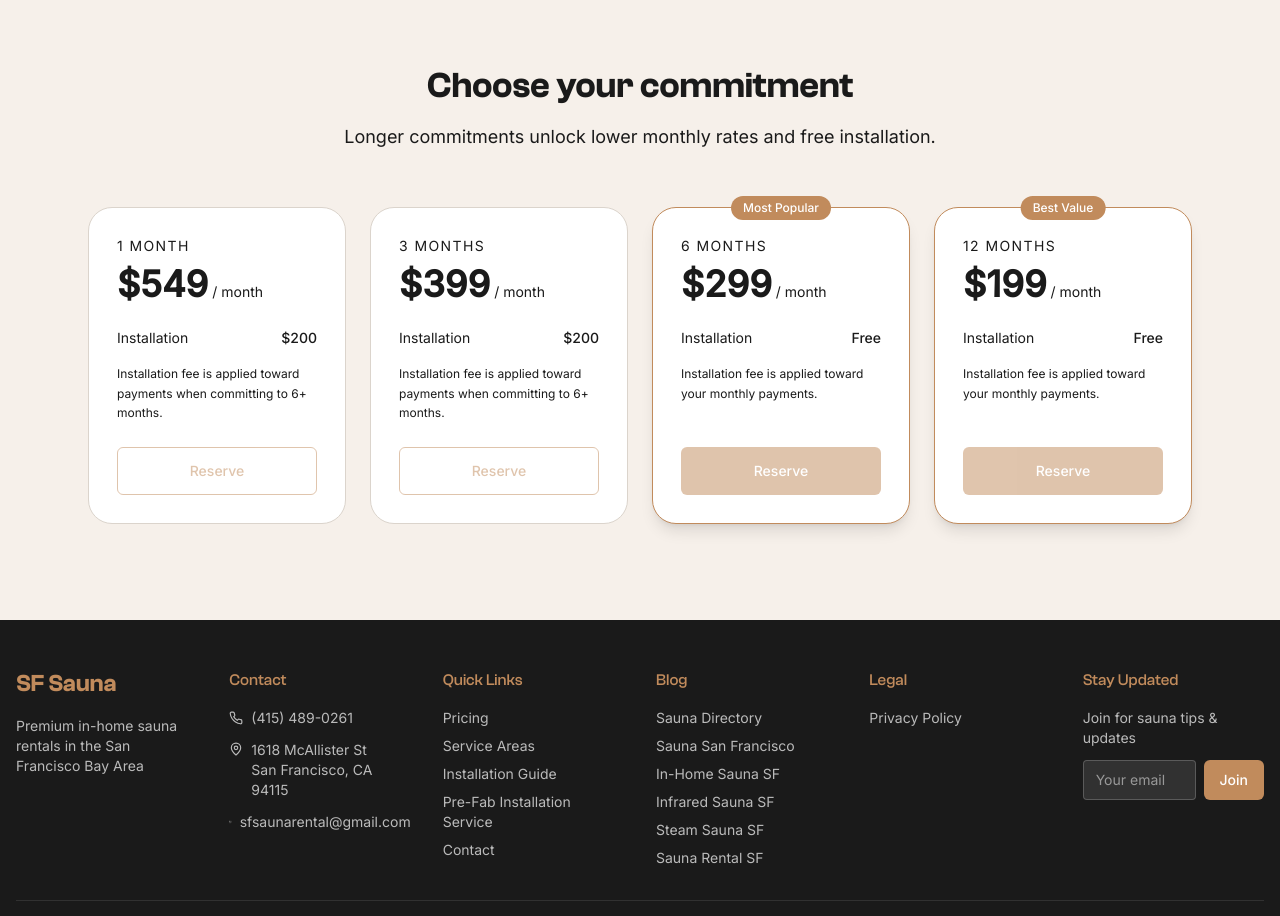
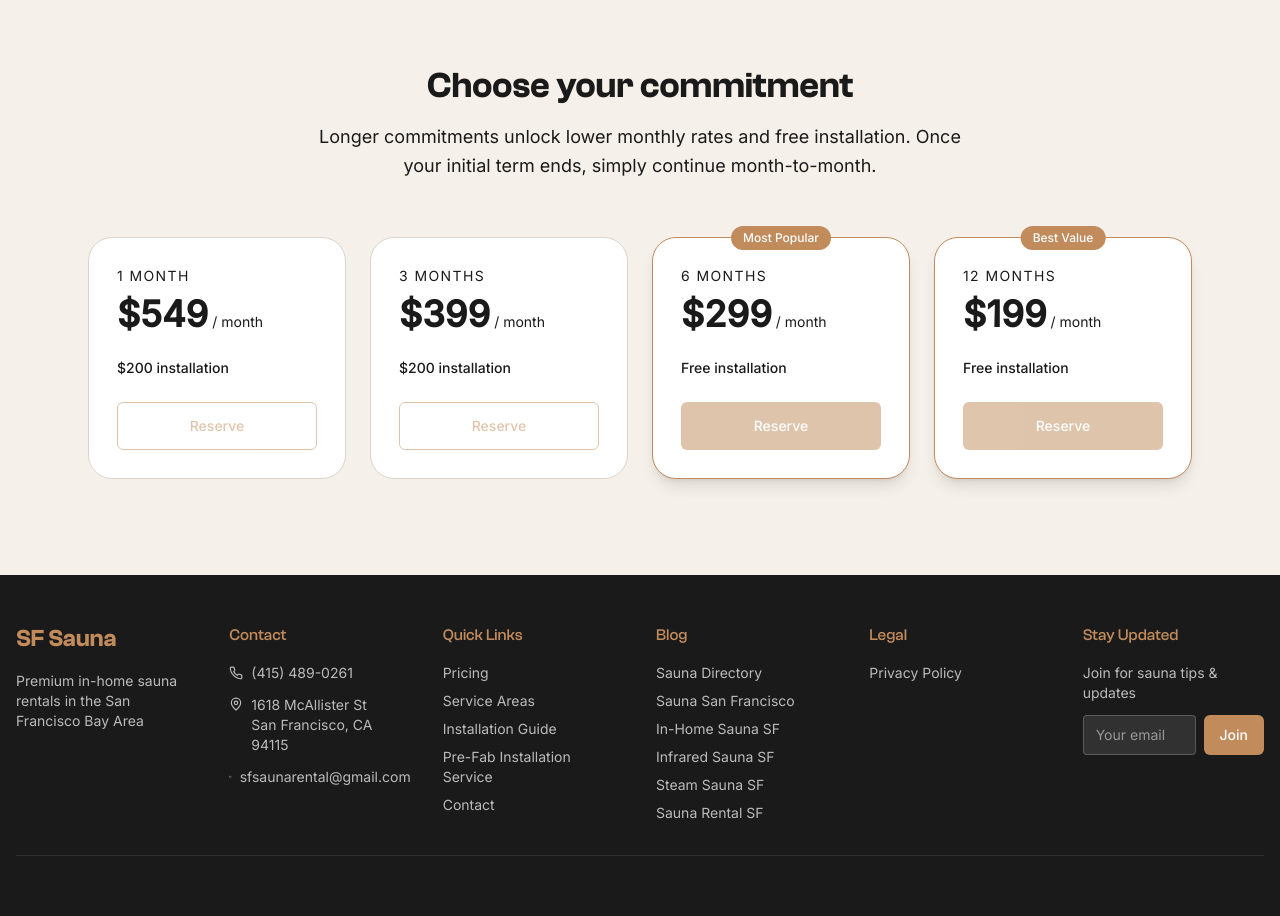
Before and after one commit to aryzach/aryzach.github.io, a React (Vite) app: page /pricing/infrared/indoor in a window 1280 px wide. Shown: the part 880-1796 px from the top of the page. Built offline with nearby package versions, Linux system fonts and the light colour scheme; no server answers; the database is empty; grey boxes are pictures that could not be loaded.

Commit message:
Changes
Co-authored-by: aryzach <30701475+aryzach@users.noreply.github.com>

```diff
--- a/src/pages/PricingProduct.tsx
+++ b/src/pages/PricingProduct.tsx
@@ -101,7 +101,7 @@ const PricingProduct = () => {
               Choose your commitment
             </h2>
             <p className="text-muted-foreground leading-relaxed">
-              Longer commitments unlock lower monthly rates and free installation.
+              Longer commitments unlock lower monthly rates and free installation. Once your initial term ends, simply continue month-to-month.
             </p>
           </div>
 
@@ -162,21 +162,9 @@ const TierCard = ({ tier, reservationFee, onReserve, disabled }: TierProps) => {
       </div>
 
       <div className="space-y-2 text-sm mb-6 flex-grow">
-        <div className="flex justify-between">
-          <span className="text-muted-foreground">Installation</span>
-          <span className="font-medium text-card-foreground">
-            {tier.installFee === 0 ? "Free" : `$${tier.installFee}`}
-          </span>
+        <div className="font-medium text-card-foreground">
+          {tier.installFee === 0 ? "Free installation" : `$${tier.installFee} installation`}
         </div>
-        {tier.months >= 6 ? (
-          <p className="text-xs text-muted-foreground pt-2 leading-relaxed">
-            Installation fee is applied toward your monthly payments.
-          </p>
-        ) : (
-          <p className="text-xs text-muted-foreground pt-2 leading-relaxed">
-            Installation fee is applied toward payments when committing to 6+ months.
-          </p>
-        )}
       </div>
 
       <Button
```
